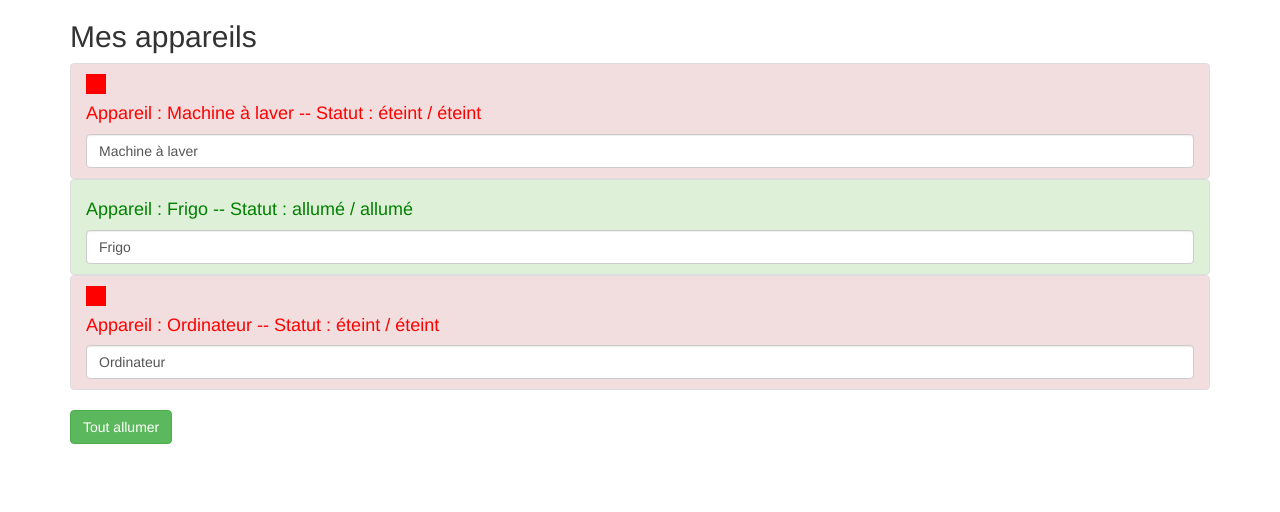
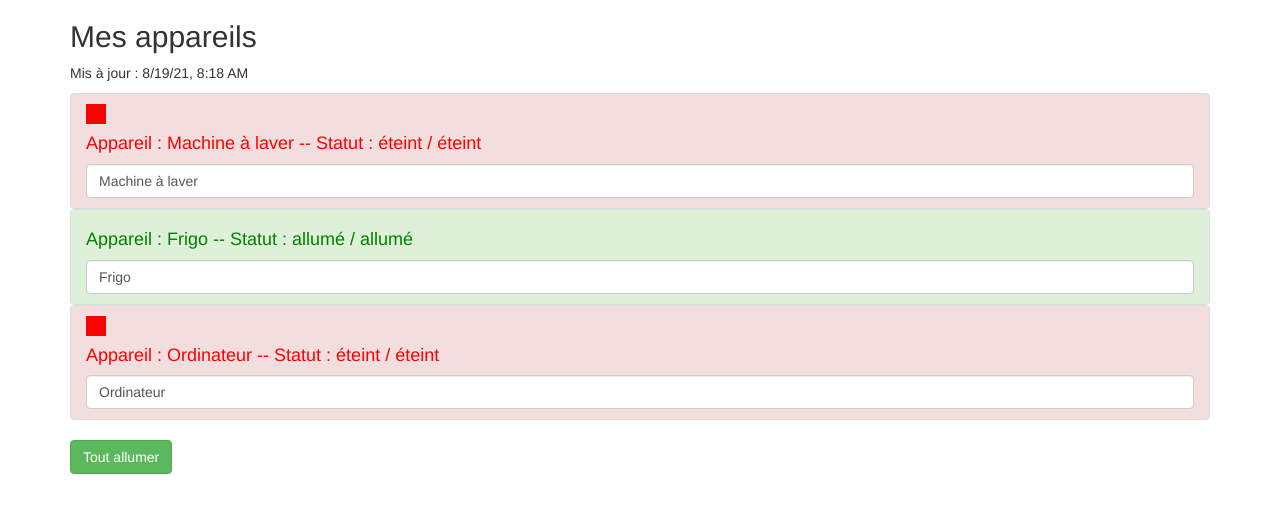
Before and after one commit to vgo-cca/mon-projet-angular, an Angular app: page / in a window 1280 px wide. Shown: the top 512 px of the page. Built offline with nearby package versions, Linux system fonts and the light colour scheme.

Commit message:
4-Utilisez et paramétrez les Pipes

```diff
--- a/src/app/app.component.html
+++ b/src/app/app.component.html
@@ -2,6 +2,7 @@
   <div class="row">
     <div class="col-xs-12">
       <h2>Mes appareils</h2>
+      <p>Mis à jour : {{ lastUpdate | date: 'short' }}</p>
       <ul class="list-group">
         <!-- directive ngFor -> boucle -->
         <app-appareil
--- a/src/app/app.component.ts
+++ b/src/app/app.component.ts
@@ -8,6 +8,7 @@ import { Component } from '@angular/core';
 export class AppComponent {
   title = 'mon-projet-angular';
   isAuth = false;
+  lastUpdate = new Date();
 
   constructor() {
     setTimeout(
```
